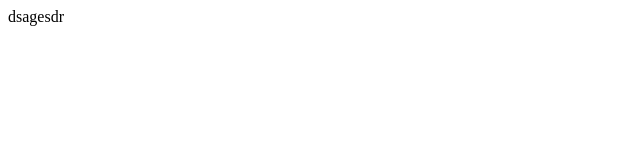
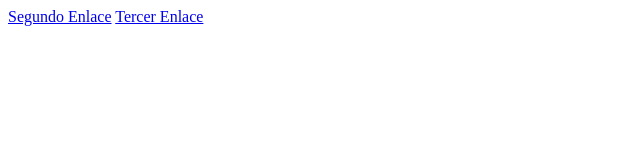
Before and after one commit to Klippr/HTML, a plain HTML site: page enlaces.html in a window 1280 px wide. Shown: the whole page, without its empty margins (0-640 px from the left). Drawn offline with Linux system fonts and the light colour scheme.

Commit message:
El que faltaba

```diff
--- a/enlaces.html
+++ b/enlaces.html
@@ -4,6 +4,7 @@
         <Title> Enlaces </Title>
     </head>
     <body>
-        <a>dsagesdr</a>
+        <a href="enlaces_2.html">Segundo Enlace</a>
+        <a href="enlaces_3.html">Tercer Enlace</a>
     </body>
 </html>
```
